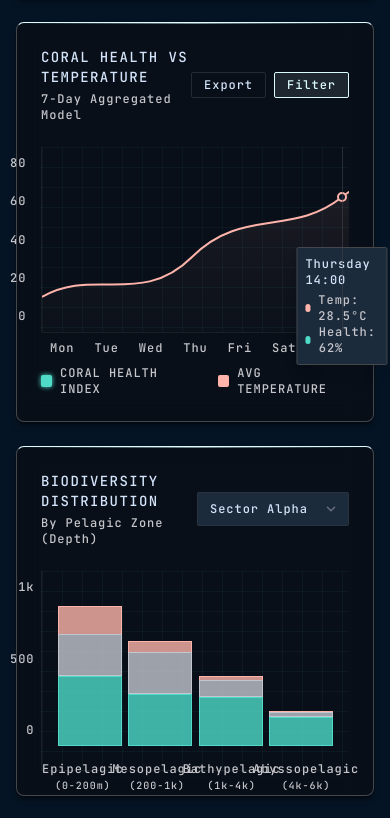
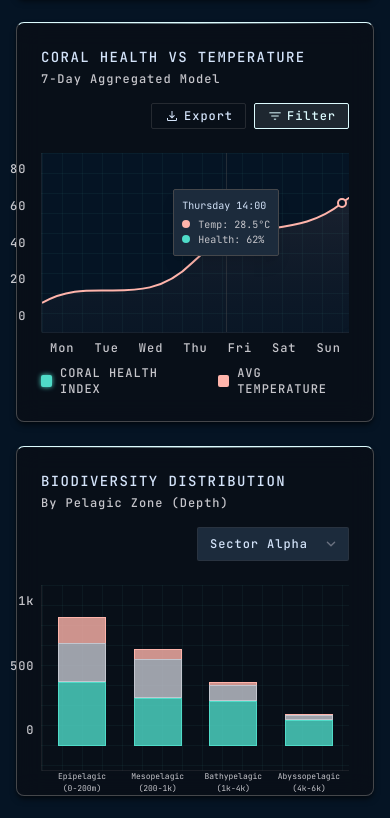
Before and after one commit to Prajitsingh1105/reef-hackocean, a React (Vite) app: page /analytics in a window 390 px wide. Shown: the part 1002-1820 px from the top of the page. Built offline with nearby package versions, Linux system fonts and the light colour scheme.

Commit message:
fix: export and filter logic

```diff
--- a/package.json
+++ b/package.json
@@ -11,6 +11,7 @@
   },
   "dependencies": {
     "framer-motion": "^12.42.2",
+    "html2canvas": "^1.4.1",
     "jspdf": "^4.2.1",
     "jspdf-autotable": "^5.0.8",
     "maplibre-gl": "^3.6.2",
--- a/src/pages/DataAnalytics.jsx
+++ b/src/pages/DataAnalytics.jsx
@@ -1,6 +1,46 @@
 import { GlassPanel } from "../components/ui/Components";
+import { useState, useRef } from "react";
+import jsPDF from "jspdf";
+import html2canvas from "html2canvas";
 
 export default function DataAnalytics() {
+  const chartRef = useRef(null);
+  const [filterMode, setFilterMode] = useState(0);
+  const filterLabels = [
+    "7-Day Aggregated Model",
+    "30-Day Trend Analysis",
+    "Year-to-Date Averages",
+    "Real-Time Anomalies"
+  ];
+
+  const handleExportPDF = async () => {
+    if (!chartRef.current) return;
+    try {
+      const canvas = await html2canvas(chartRef.current, { backgroundColor: '#002022' });
+      const imgData = canvas.toDataURL('image/png');
+      const pdf = new jsPDF({
+        orientation: 'landscape',
+        unit: 'px',
+        format: [canvas.width + 40, canvas.height + 60]
+      });
+      pdf.setFontSize(16);
+      pdf.setTextColor(0, 241, 254);
+      pdf.text("Coral Health vs Temperature Report", 20, 30);
+      pdf.setFontSize(10);
+      pdf.setTextColor(150, 150, 150);
+      pdf.text(`Filter Applied: ${filterLabels[filterMode]}`, 20, 45);
+
+      pdf.addImage(imgData, 'PNG', 20, 55, canvas.width, canvas.height);
+      pdf.save("coral_health_report.pdf");
+    } catch (err) {
+      console.error("Export failed", err);
+    }
+  };
+
+  const handleFilterToggle = () => {
+    setFilterMode((prev) => (prev + 1) % filterLabels.length);
+  };
+
   return (
     <div className="p-margin-mobile md:p-margin-desktop w-full max-w-container-max mx-auto space-y-6">
       <style>{`
@@ -93,18 +133,28 @@ export default function DataAnalytics() {
         <div className="lg:col-span-2 space-y-6">
 
           <GlassPanel delay={0.5} className="rounded-xl p-6 h-[400px] flex flex-col">
-            <div className="flex justify-between items-center mb-6">
+            <div className="flex flex-col sm:flex-row justify-between items-start sm:items-center mb-6 gap-4 sm:gap-0">
               <div>
                 <h3 className="font-label-md text-label-md text-on-surface uppercase tracking-widest mb-1">CORAL HEALTH VS TEMPERATURE</h3>
-                <p className="font-label-sm text-label-sm text-on-surface-variant">7-Day Aggregated Model</p>
+                <p className="font-label-sm text-label-sm text-on-surface-variant">{filterLabels[filterMode]}</p>
               </div>
-              <div className="flex gap-2">
-                <button className="px-3 py-1 rounded border border-outline-variant/50 text-label-sm font-label-sm text-on-surface hover:border-secondary transition-colors">Export</button>
-                <button className="px-3 py-1 rounded border border-secondary text-secondary bg-secondary/10 text-label-sm font-label-sm hover:bg-secondary/20 transition-colors">Filter</button>
+              <div className="flex gap-2 self-end sm:self-auto">
+                <button
+                  onClick={handleExportPDF}
+                  className="px-3 py-1 rounded border border-outline-variant/50 text-label-sm font-label-sm text-on-surface hover:border-secondary transition-colors flex items-center gap-1"
+                >
+                  <span className="material-symbols-outlined text-[16px]">download</span> Export
+                </button>
+                <button
+                  onClick={handleFilterToggle}
+                  className="px-3 py-1 rounded border border-secondary text-secondary bg-secondary/10 text-label-sm font-label-sm hover:bg-secondary/20 transition-colors flex items-center gap-1"
+                >
+                  <span className="material-symbols-outlined text-[16px]">filter_list</span> Filter
+                </button>
               </div>
             </div>
 
-            <div className="flex-1 chart-grid-bg relative border-b border-l border-outline-variant/30 rounded-bl-sm">
+            <div ref={chartRef} className="flex-1 chart-grid-bg relative border-b border-l border-outline-variant/30 rounded-bl-sm p-4 bg-background">
 
               <div className="absolute -left-8 top-0 bottom-0 flex flex-col justify-between py-2 text-label-sm text-on-surface-variant font-label-sm text-right">
                 <span>80</span>
@@ -151,21 +201,20 @@ export default function DataAnalytics() {
                 </defs>
               </svg>
 
-
-              <div className="absolute left-[300px] top-[100px] -translate-x-1/2 bg-surface-container-high border border-outline-variant p-2 rounded shadow-lg pointer-events-none">
-                <div className="text-label-sm font-label-sm text-on-surface mb-1">Thursday 14:00</div>
-                <div className="flex items-center gap-2 text-label-sm font-label-sm">
+              <div className="absolute left-[60%] top-[20%] md:top-[100px] -translate-x-1/2 bg-surface-container-high border border-outline-variant p-2 rounded shadow-lg pointer-events-none z-10 w-max">
+                <div className="text-[10px] md:text-label-sm font-label-sm text-on-surface mb-1">Thursday 14:00</div>
+                <div className="flex items-center gap-2 text-[10px] md:text-label-sm font-label-sm">
                   <span className="w-2 h-2 rounded-full bg-error"></span>
-                  <span className="text-on-surface-variant">Temp: 28.5°C</span>
+                  <span className="text-on-surface-variant">Temp: {28.5 + (filterMode * 0.4)}°C</span>
                 </div>
-                <div className="flex items-center gap-2 text-label-sm font-label-sm">
+                <div className="flex items-center gap-2 text-[10px] md:text-label-sm font-label-sm">
                   <span className="w-2 h-2 rounded-full bg-tertiary"></span>
-                  <span className="text-on-surface-variant">Health: 62%</span>
+                  <span className="text-on-surface-variant">Health: {62 - (filterMode * 5)}%</span>
                 </div>
               </div>
 
 
-              <div className="absolute left-[300px] top-0 bottom-0 w-px bg-outline-variant/50 pointer-events-none"></div>
+              <div className="absolute left-[60%] top-0 bottom-0 w-px bg-outline-variant/50 pointer-events-none z-0"></div>
             </div>
 
 
@@ -183,12 +232,12 @@ export default function DataAnalytics() {
 
 
           <GlassPanel delay={0.6} className="rounded-xl p-6 h-[350px] flex flex-col">
-            <div className="flex justify-between items-center mb-6">
+            <div className="flex flex-col sm:flex-row justify-between items-start sm:items-center mb-6 gap-4 sm:gap-0">
               <div>
                 <h3 className="font-label-md text-label-md text-on-surface uppercase tracking-widest mb-1">BIODIVERSITY DISTRIBUTION</h3>
                 <p className="font-label-sm text-label-sm text-on-surface-variant">By Pelagic Zone (Depth)</p>
               </div>
-              <select className="bg-surface-container-high border-outline-variant/30 text-on-surface font-label-sm text-label-sm rounded focus:ring-secondary focus:border-secondary">
+              <select className="bg-surface-container-high border-outline-variant/30 text-on-surface font-label-sm text-label-sm rounded focus:ring-secondary focus:border-secondary self-end sm:self-auto">
                 <option>Sector Alpha</option>
                 <option>Sector Beta</option>
                 <option>Global View</option>
@@ -204,34 +253,34 @@ export default function DataAnalytics() {
               </div>
 
 
-              <div className="w-16 h-[80%] flex flex-col justify-end group">
+              <div className="w-12 md:w-16 h-[80%] flex flex-col justify-end group">
                 <div className="w-full h-[20%] bg-error/80 border-t border-x border-error hover:bg-error transition-colors relative">
                   <div className="absolute -top-8 left-1/2 -translate-x-1/2 opacity-0 group-hover:opacity-100 transition-opacity bg-surface p-1 text-xs rounded border border-outline-variant">Crit: 200</div>
                 </div>
                 <div className="w-full h-[30%] bg-primary/80 border border-primary hover:bg-primary transition-colors"></div>
                 <div className="w-full h-[50%] bg-tertiary/80 border border-tertiary hover:bg-tertiary transition-colors"></div>
-                <div className="text-center mt-2 font-label-sm text-label-sm text-on-surface-variant absolute -bottom-6 -ml-4">Epipelagic<br/><span className="text-[10px]">(0-200m)</span></div>
+                <div className="text-center mt-2 font-label-sm text-[8px] md:text-label-sm text-on-surface-variant absolute -bottom-6 -ml-4 w-20 md:w-24">Epipelagic<br/><span className="text-[8px] md:text-[10px]">(0-200m)</span></div>
               </div>
 
-              <div className="w-16 h-[60%] flex flex-col justify-end group">
+              <div className="w-12 md:w-16 h-[60%] flex flex-col justify-end group">
                 <div className="w-full h-[10%] bg-error/80 border-t border-x border-error hover:bg-error transition-colors"></div>
                 <div className="w-full h-[40%] bg-primary/80 border border-primary hover:bg-primary transition-colors"></div>
                 <div className="w-full h-[50%] bg-tertiary/80 border border-tertiary hover:bg-tertiary transition-colors"></div>
-                <div className="text-center mt-2 font-label-sm text-label-sm text-on-surface-variant absolute -bottom-6 -ml-4">Mesopelagic<br/><span className="text-[10px]">(200-1k)</span></div>
+                <div className="text-center mt-2 font-label-sm text-[8px] md:text-label-sm text-on-surface-variant absolute -bottom-6 -ml-4 w-20 md:w-24">Mesopelagic<br/><span className="text-[8px] md:text-[10px]">(200-1k)</span></div>
               </div>
 
-              <div className="w-16 h-[40%] flex flex-col justify-end group">
+              <div className="w-12 md:w-16 h-[40%] flex flex-col justify-end group">
                 <div className="w-full h-[5%] bg-error/80 border-t border-x border-error hover:bg-error transition-colors"></div>
                 <div className="w-full h-[25%] bg-primary/80 border border-primary hover:bg-primary transition-colors"></div>
                 <div className="w-full h-[70%] bg-tertiary/80 border border-tertiary hover:bg-tertiary transition-colors"></div>
-                <div className="text-center mt-2 font-label-sm text-label-sm text-on-surface-variant absolute -bottom-6 -ml-4">Bathypelagic<br/><span className="text-[10px]">(1k-4k)</span></div>
+                <div className="text-center mt-2 font-label-sm text-[8px] md:text-label-sm text-on-surface-variant absolute -bottom-6 -ml-4 w-20 md:w-24">Bathypelagic<br/><span className="text-[8px] md:text-[10px]">(1k-4k)</span></div>
               </div>
 
-              <div className="w-16 h-[20%] flex flex-col justify-end group">
+              <div className="w-12 md:w-16 h-[20%] flex flex-col justify-end group">
                 <div className="w-full h-[0%] bg-error/80 border-t border-x border-error hover:bg-error transition-colors"></div>
                 <div className="w-full h-[15%] bg-primary/80 border border-primary hover:bg-primary transition-colors"></div>
                 <div className="w-full h-[85%] bg-tertiary/80 border border-tertiary hover:bg-tertiary transition-colors"></div>
-                <div className="text-center mt-2 font-label-sm text-label-sm text-on-surface-variant absolute -bottom-6 -ml-4">Abyssopelagic<br/><span className="text-[10px]">(4k-6k)</span></div>
+                <div className="text-center mt-2 font-label-sm text-[8px] md:text-label-sm text-on-surface-variant absolute -bottom-6 -ml-4 w-20 md:w-24">Abyssopelagic<br/><span className="text-[8px] md:text-[10px]">(4k-6k)</span></div>
               </div>
             </div>
           </GlassPanel>
```
Also changed, not shown: 1 other file (tests, documents, lock files or other folders).
